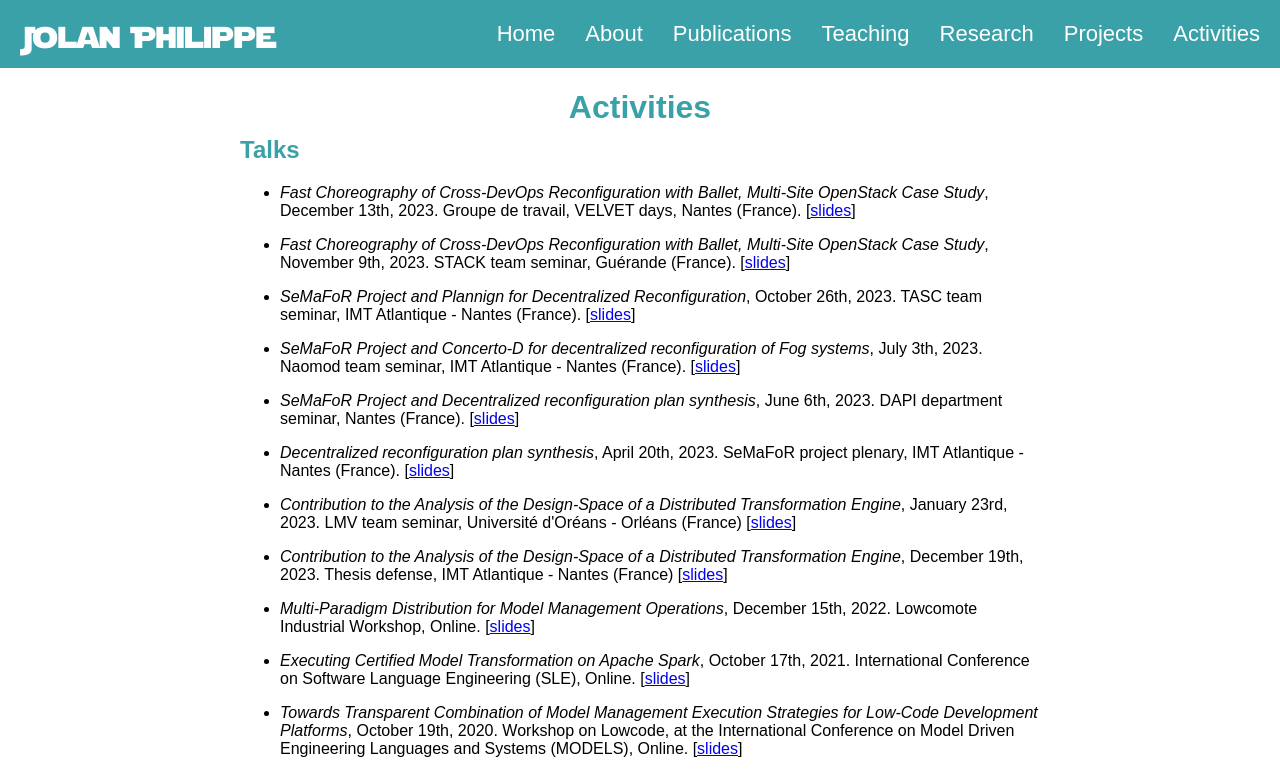
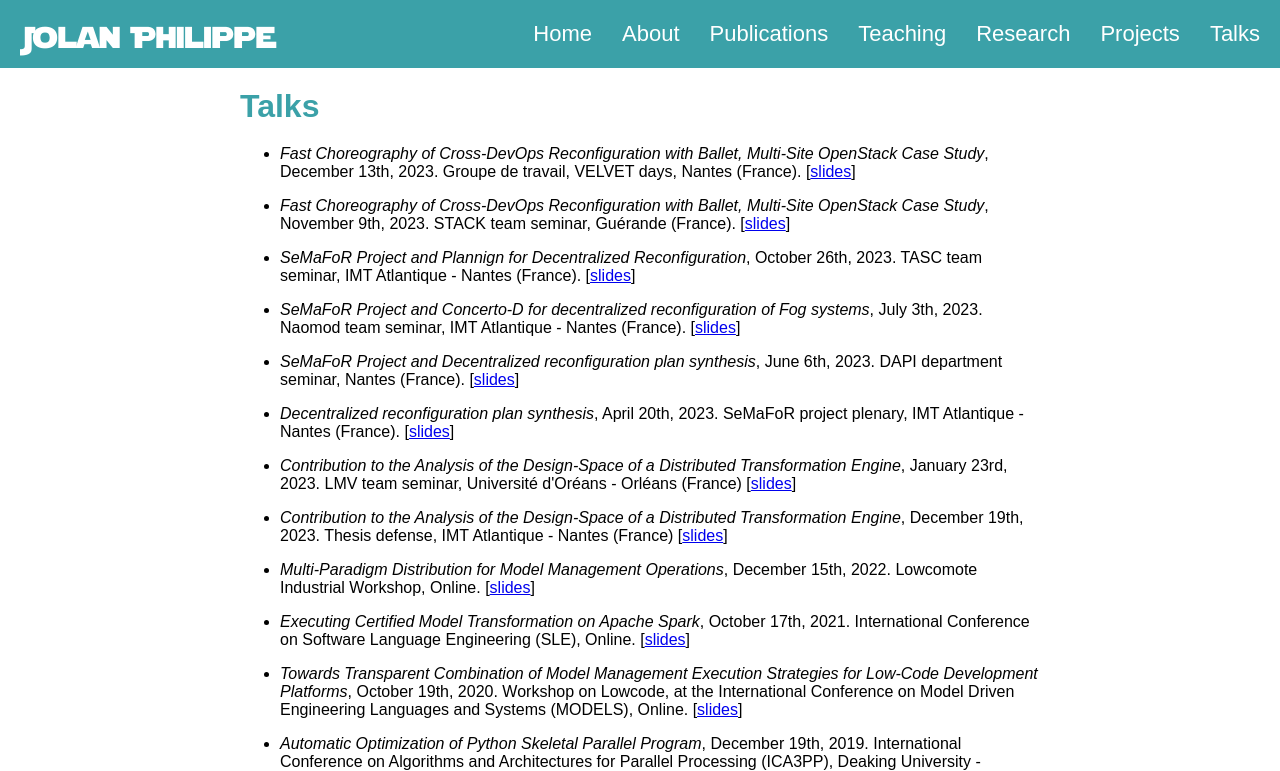
Before and after one commit to JolanPhilippe/jolanphilippe.github.io, a plain HTML site: page talks.html in a window 1280 px wide. Shown: the top 771 px of the page. Drawn offline with Linux system fonts and the light colour scheme.

Commit message:
Changed activities into talks

```diff
--- a/activities.html
+++ b/talks.html
@@ -24,15 +24,13 @@
                 <a href="teaching.html">Teaching</a>
                 <a href="research.html">Research</a>
                 <a href="projects.html">Projects</a>
-                <a href="activities.html">Activities</a>
+                <a href="talks.html">Talks</a>
             </div>
         </div>
     </nav>
     </div>
 
-<h1 class="title">Activities</h1>
-
-<h2 class="subtitle">Talks</h2>
+<h1 class="subtitle">Talks</h1>
 
 <div class="container">
 <div class="citation">
@@ -168,13 +166,13 @@
 </div>
 </div>
 
-<!-- <h2 class="subtitle">Reviews</h2>
+<h2 class="subtitle">Reviews</h2>
 
-TODO
+<div class="container">
 
-<h2 class="subtitle">Collective responsibilities</h2>
+</div>
 
-TODO -->
+<!-- <h2 class="subtitle">Collective responsibilities</h2> -->
 
 
 </body>
```
Also changed, not shown: about.html (+1 -1 lines), index.html (+1 -1 lines), projects.html (+1 -1 lines), publications.html (+1 -1 lines), research.html (+1 -1 lines), teaching.html (+1 -1 lines).
